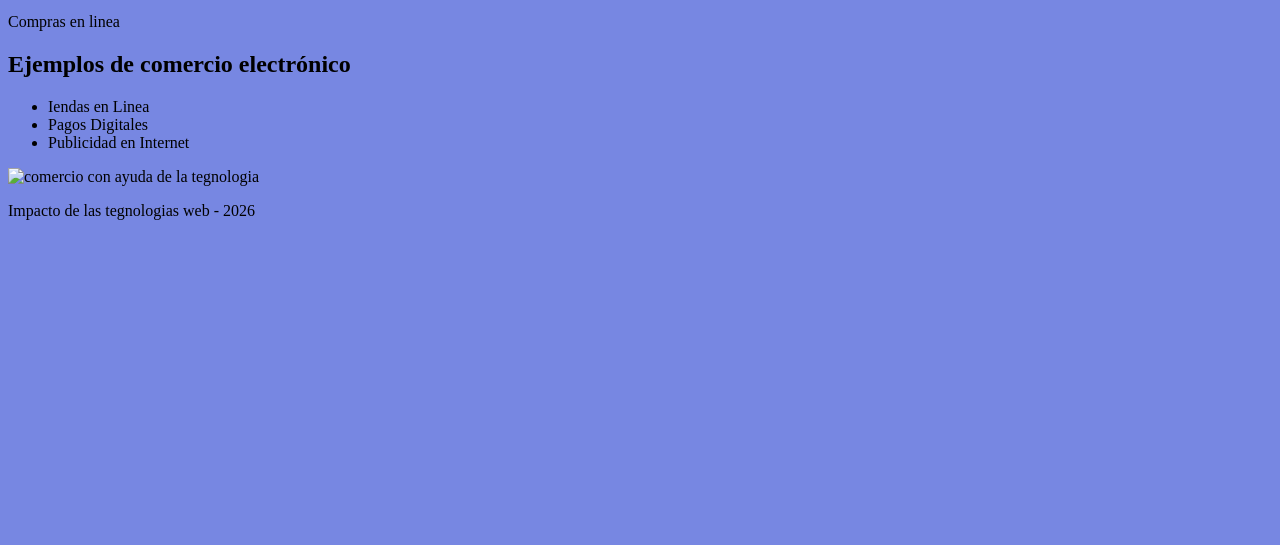
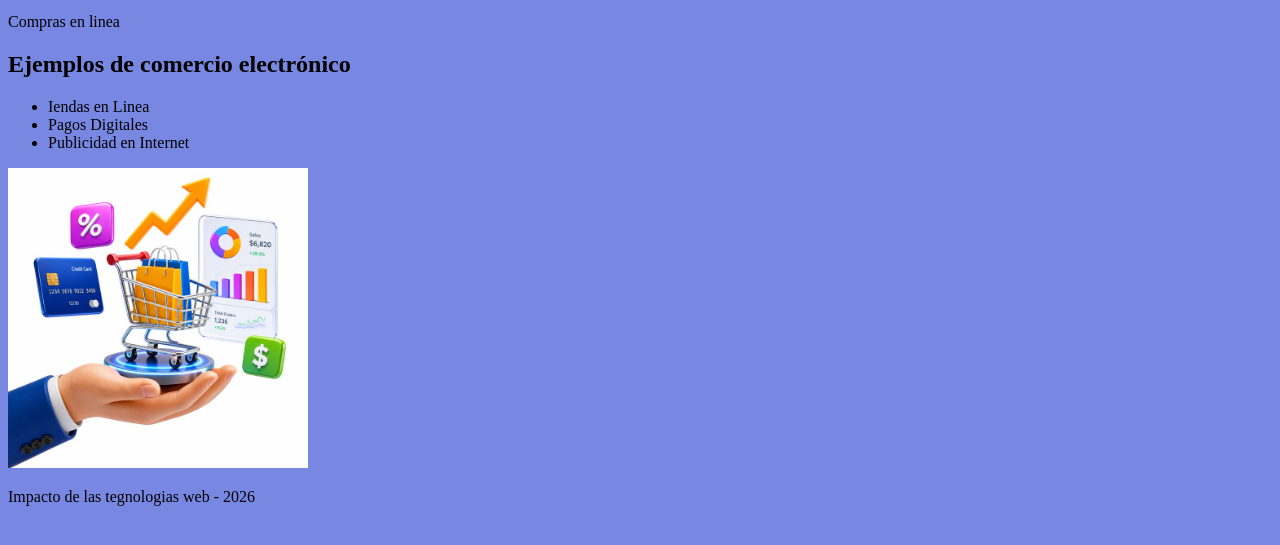
Before and after one commit to rvgwl/impacto-tecnologias-web, a plain HTML site: page comercio.html in a window 1280 px wide. Shown: the part 147-692 px from the top of the page. Drawn offline with Linux system fonts and the light colour scheme.

Commit message:
Update comercio.html

```diff
--- a/comercio.html
+++ b/comercio.html
@@ -24,7 +24,7 @@
          <li>Publicidad en Internet</li>
         </ul>
     </section>
-    <img src="Imagenes/comercio.jpg" alt="comercio con ayuda de la tegnologia" width="300">
+    <img src="fotos/comercio.jpg" alt="comercio con ayuda de la tegnologia" width="300">
     <footer>
         <p> Impacto de las tegnologias web - 2026</p>
     </footer>
```
